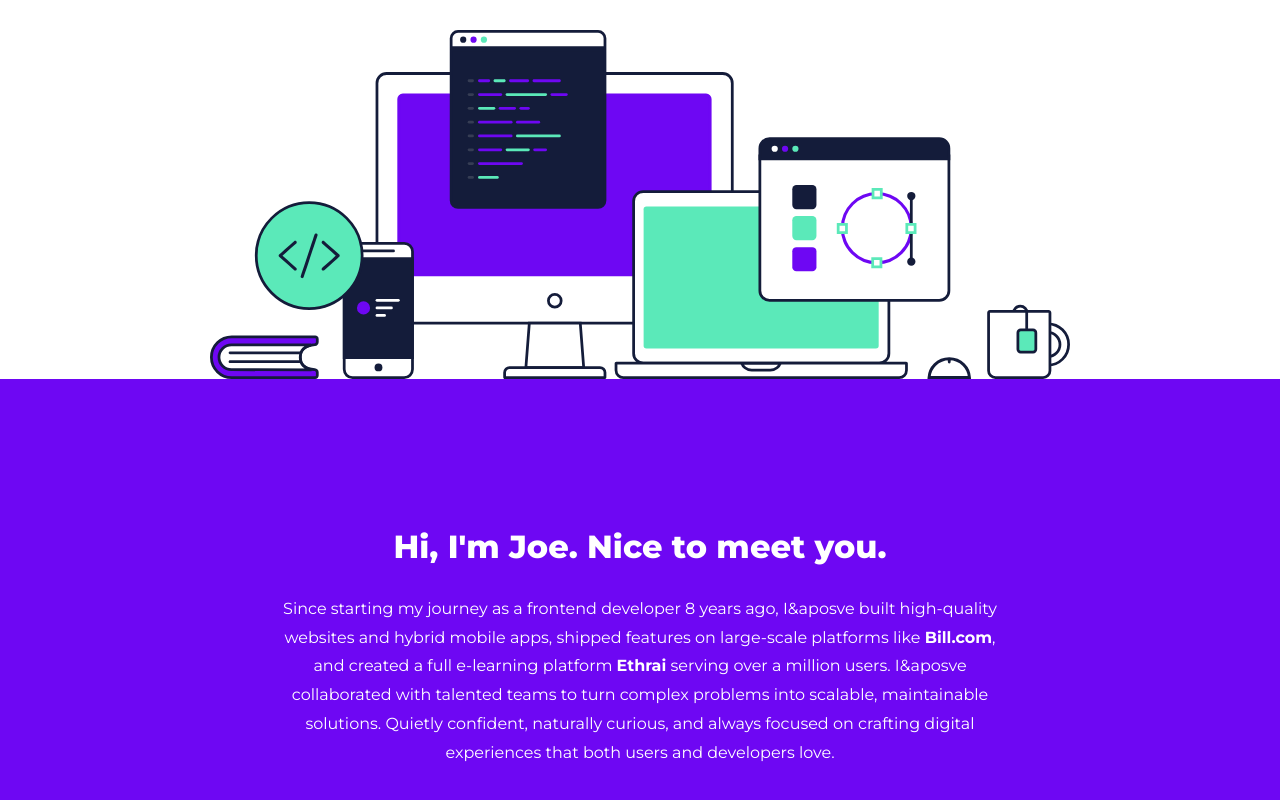
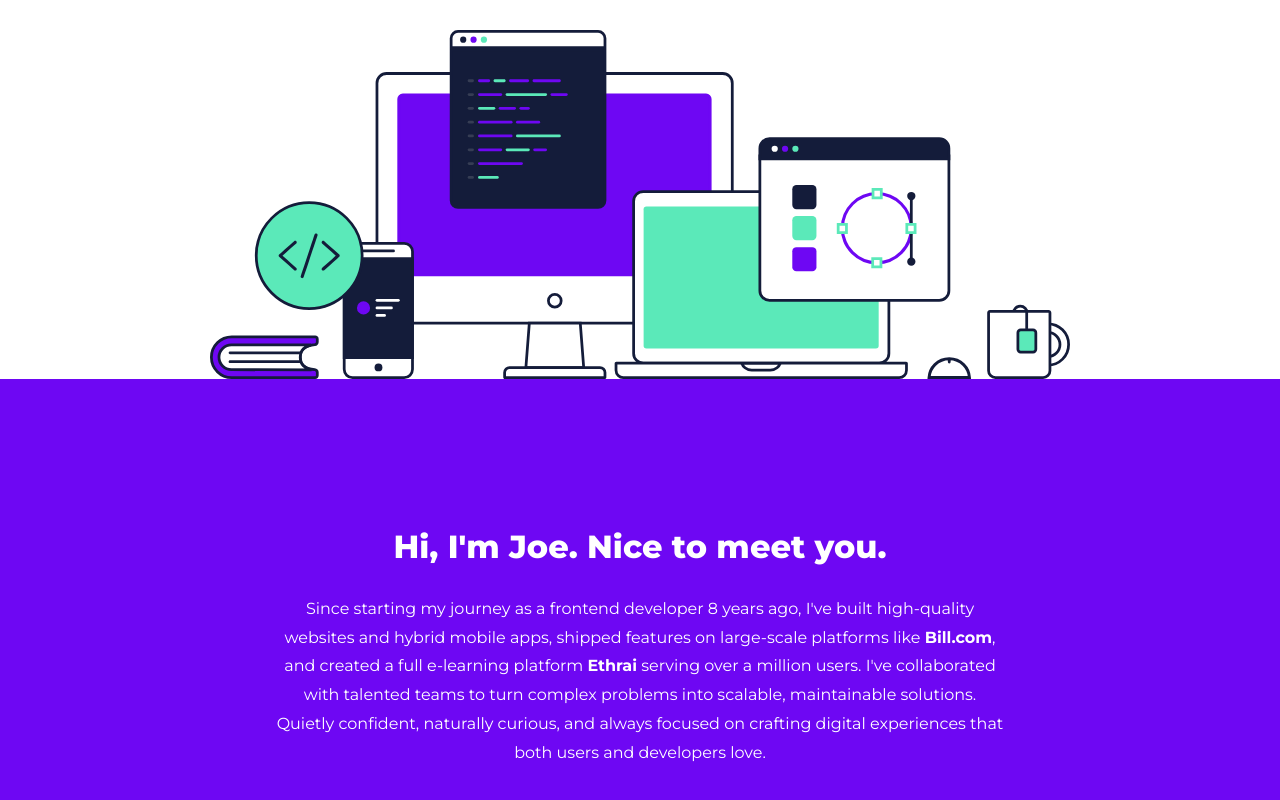
Before and after one commit to joesleiman/Portfolio, a Next.js app: page / in a window 1280 px wide. Shown: the part 522-1322 px from the top of the page. Built offline with nearby package versions, Linux system fonts and the light colour scheme.

Commit message:
update apostrophe

```diff
--- a/src/app/components/intro/Intro.tsx
+++ b/src/app/components/intro/Intro.tsx
@@ -6,10 +6,10 @@ export default function Intro() {
                                mb-[1.5rem]
                                text-center
                                font-extrabold'>
-                    Hi, I&apos;m Joe. Nice to meet you.
+                    Hi, I&#39;m Joe. Nice to meet you.
                 </h1>
                 <h2 className='leading-[1.8rem] text-center'>
-                  Since starting my journey as a frontend developer 8 years ago, I&aposve built high-quality websites and hybrid mobile apps, shipped features on large-scale platforms like <strong>Bill.com</strong>, and created a full e-learning platform <strong>Ethrai</strong> serving over a million users. I&aposve collaborated with talented teams to turn complex problems into scalable, maintainable solutions. Quietly confident, naturally curious, and always focused on crafting digital experiences that both users and developers love.
+                  Since starting my journey as a frontend developer 8 years ago, I&#39;ve built high-quality websites and hybrid mobile apps, shipped features on large-scale platforms like <strong>Bill.com</strong>, and created a full e-learning platform <strong>Ethrai</strong> serving over a million users. I&#39;ve collaborated with talented teams to turn complex problems into scalable, maintainable solutions. Quietly confident, naturally curious, and always focused on crafting digital experiences that both users and developers love.
                 </h2>
             </div>
         </section>
```
